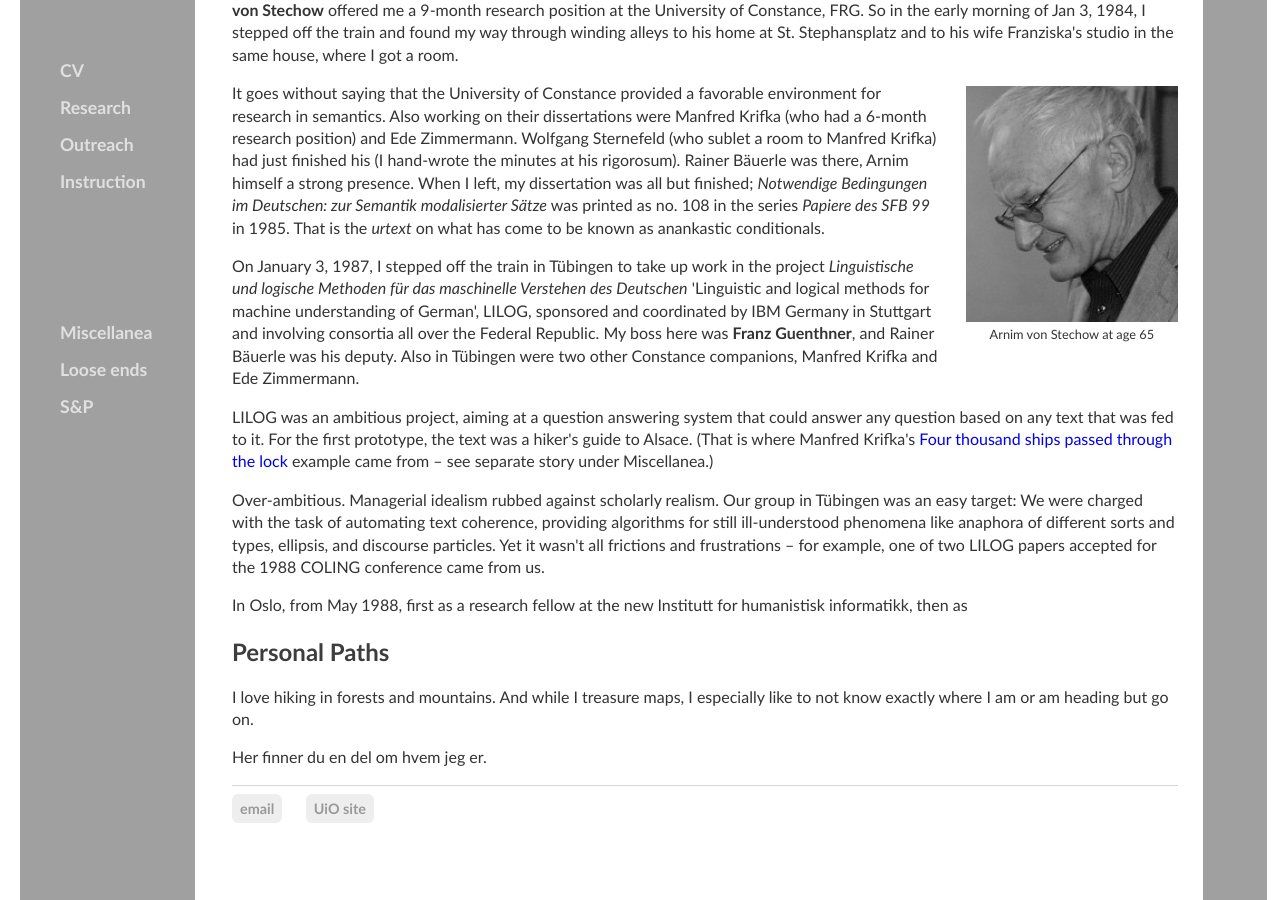
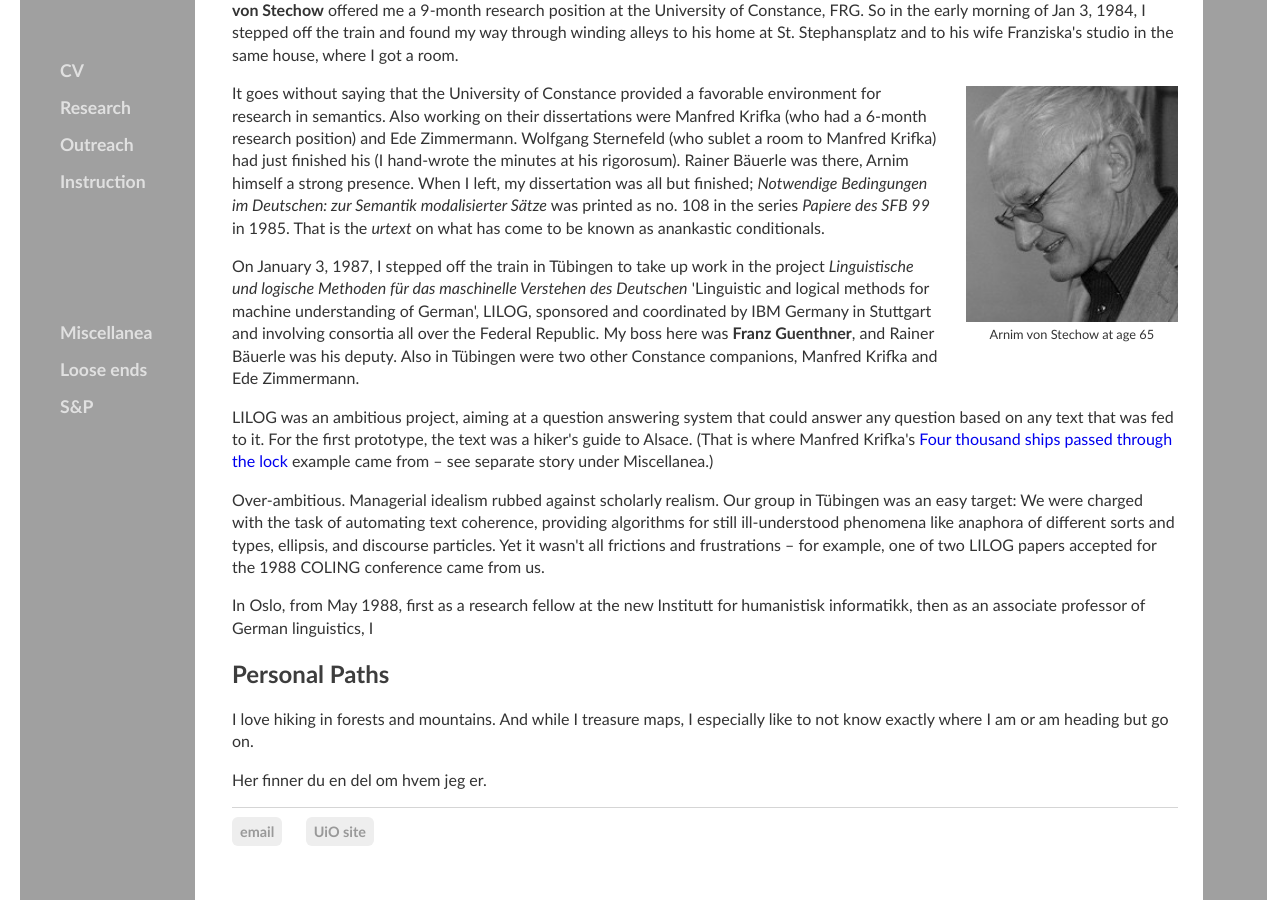
Before and after one commit to kjelljs/kjelljs.github.io, a Jekyll site: the page built from about/index.html, in a window 1280 px wide and 900 px high, scrolled down 1081 px. Built offline with Jekyll 4.4.1, drawn with Linux system fonts in a browser that asks for light colours.

Commit message:
Update index.html

```diff
--- a/about/index.html
+++ b/about/index.html
@@ -31,7 +31,7 @@ figcaption {
 <p>On January 3, 1987, I stepped off the train in Tübingen to take up work in the project <i>Linguistische und logische Methoden für das maschinelle Verstehen des Deutschen</i> 'Linguistic and logical methods for machine understanding of German', LILOG, sponsored and coordinated by IBM Germany in Stuttgart and involving consortia all over the Federal Republic. My boss here was <b>Franz Guenthner</b>, and Rainer Bäuerle was his deputy. Also in Tübingen were two other Constance companions, Manfred Krifka and Ede Zimmermann.</p>
 <p>LILOG was an ambitious project, aiming at a question answering system that could answer any question based on any text that was fed to it. For the first prototype, the text was a hiker's guide to Alsace. (That is where Manfred Krifka's <a href="https://doi.org/10.1007/BF00627291">Four thousand ships passed through the lock<a> example came from &ndash; see separate story under Miscellanea.)</p>
 	<p>Over-ambitious. Managerial idealism rubbed against scholarly realism. Our group in Tübingen was an easy target: We were charged with the task of automating text coherence, providing algorithms for still ill-understood phenomena like anaphora of different sorts and types, ellipsis, and discourse particles. Yet it wasn't all frictions and frustrations &ndash; for example, one of two LILOG papers accepted for the 1988 COLING conference came from us.</p>
-	<p>In Oslo, from May 1988, first as a research fellow at the new Institutt for humanistisk informatikk, then as
+	<p>In Oslo, from May 1988, first as a research fellow at the new Institutt for humanistisk informatikk, then as an associate professor of German linguistics, I
 	</p>
 	<h2 id="priv">Personal Paths</h2>
 	<p>I love hiking in forests and mountains. And while I treasure maps, I especially like to not know exactly where I am or am heading but go on.</p>
```
